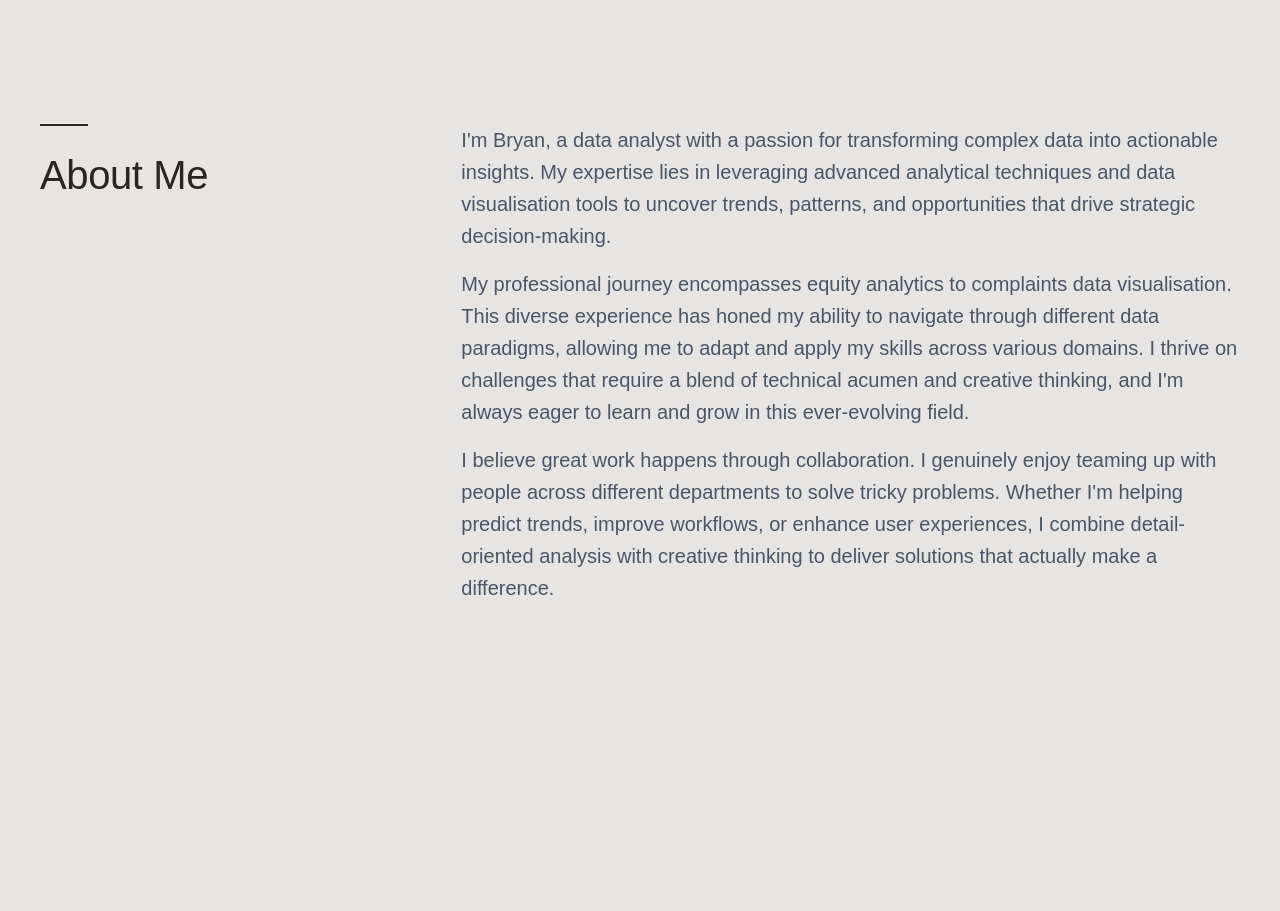
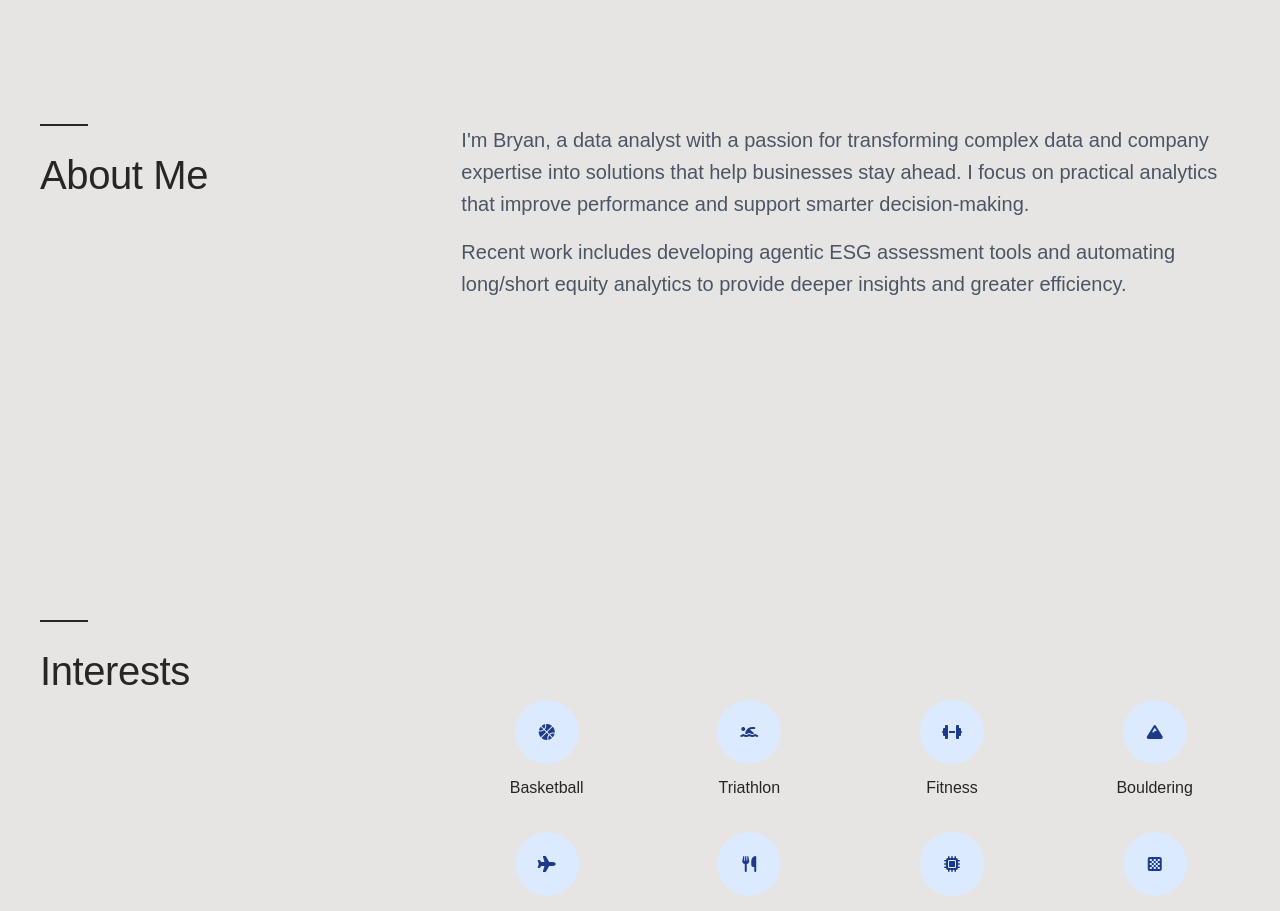
Before and after one commit to Bryan-Cheong/bryan-portfolio, a SvelteKit app: page / in a window 1280 px wide. Shown: the part 10560-11471 px from the top of the page. Built offline with nearby package versions, Linux system fonts and the light colour scheme; no server answers; a web font is replaced by a local one.

Commit message:
Changed About

```diff
--- a/src/components/About.svelte
+++ b/src/components/About.svelte
@@ -3,13 +3,10 @@
   <div>
     <div class="space-y-4 text-[var(--color-text-secondary)]">
       <p>
-        I'm Bryan, a data analyst with a passion for transforming complex data into actionable insights. My expertise lies in leveraging advanced analytical techniques and data visualisation tools to uncover trends, patterns, and opportunities that drive strategic decision-making.
+        I'm Bryan, a data analyst with a passion for transforming complex data and company expertise into solutions that help businesses stay ahead. I focus on practical analytics that improve performance and support smarter decision-making.
       </p>
       <p>
-        My professional journey encompasses equity analytics to complaints data visualisation. This diverse experience has honed my ability to navigate through different data paradigms, allowing me to adapt and apply my skills across various domains. I thrive on challenges that require a blend of technical acumen and creative thinking, and I'm always eager to learn and grow in this ever-evolving field.
-      </p>
-      <p>
-        I believe great work happens through collaboration. I genuinely enjoy teaming up with people across different departments to solve tricky problems. Whether I'm helping predict trends, improve workflows, or enhance user experiences, I combine detail-oriented analysis with creative thinking to deliver solutions that actually make a difference.
+        Recent work includes developing agentic ESG assessment tools and automating long/short equity analytics to provide deeper insights and greater efficiency.
       </p>
     </div>
   </div>
```
